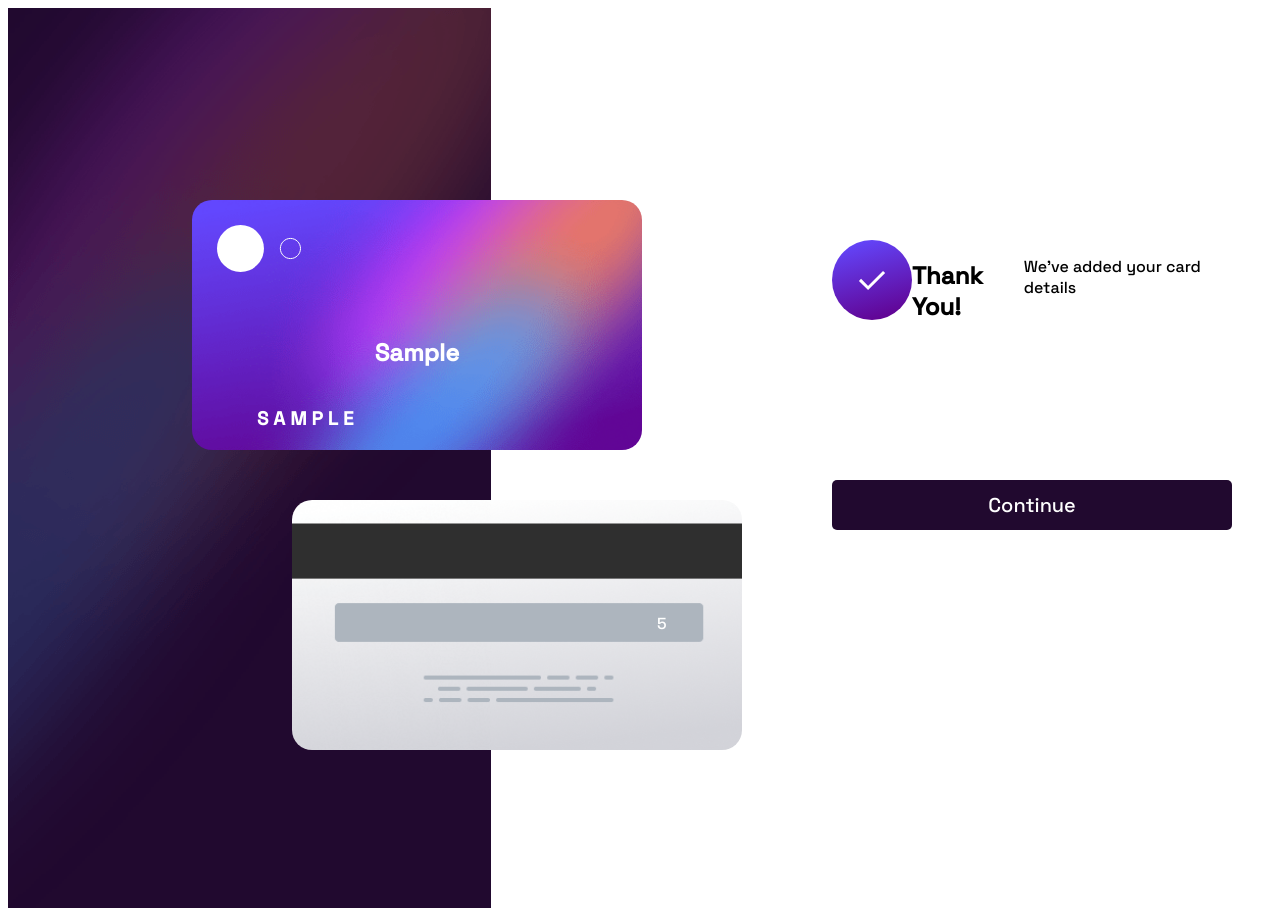
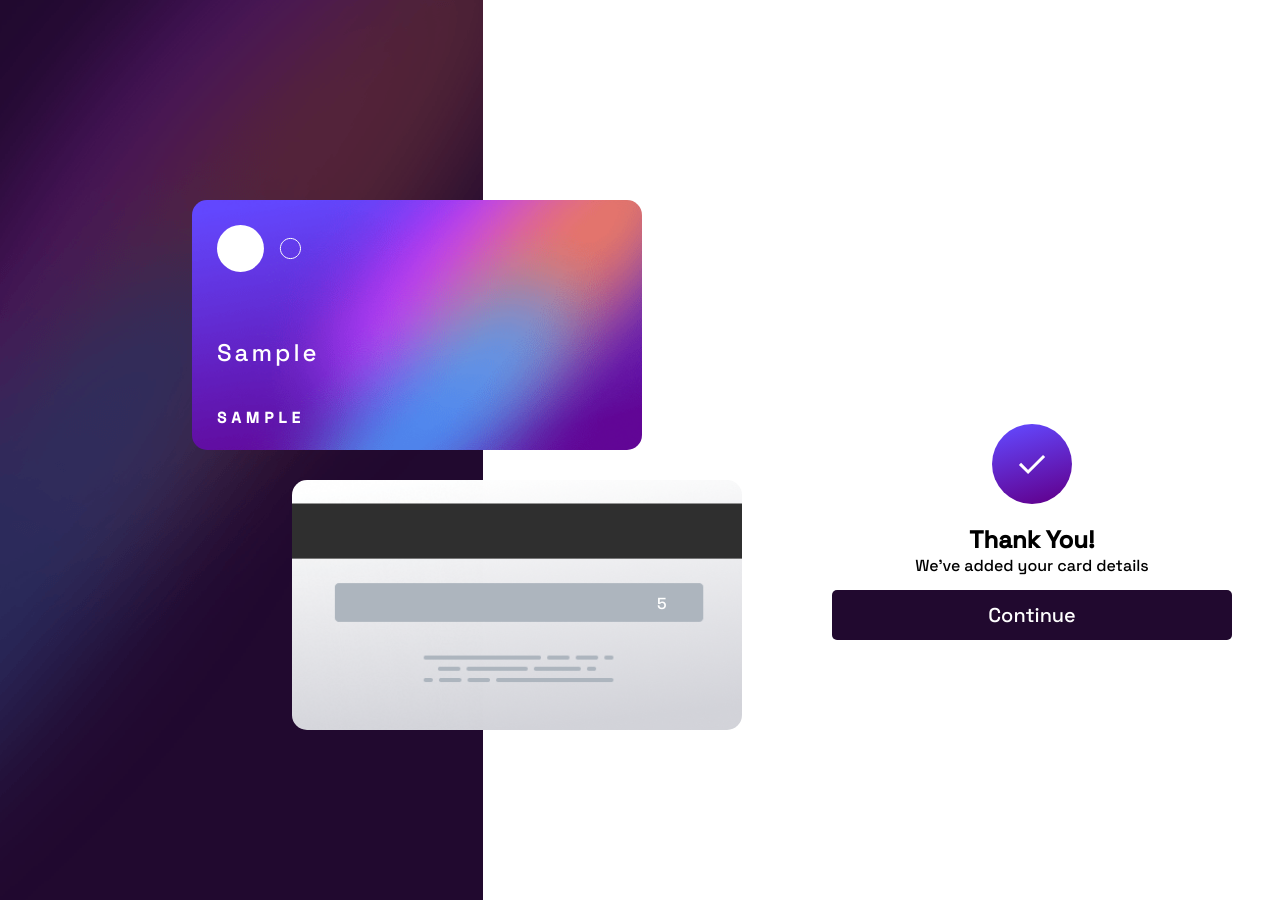
Before and after one commit to RohanSangle/card_details_form, a React (Create React App) app: page / in a window 1280 px wide. Both pictures are taken after typing "Sample", "Sample", "5" into the empty fields and a click on the button "Confirm". Built offline with nearby package versions, Linux system fonts and the light colour scheme.

Commit message:
fixed thankyou component and added some css

```diff
--- a/src/App.css
+++ b/src/App.css
@@ -5,7 +5,7 @@
 
 .cards{
   position: absolute;
-  row-gap: 50px;
+  row-gap: 30px;
   column-gap: 50px;
   left: 15%;
   display: grid;
@@ -14,7 +14,7 @@
 
 .form{
   position: absolute;
-  top: 30%;
+  top: 40%;
   left: 65%;
   width: 400px;
   height: 300px;
@@ -24,12 +24,13 @@
 
 .frontcard{
   background: url("./images/bg-card-front.png") no-repeat;
-  border-radius: 20px;
+  border-radius: 10px;
   background-size: cover;
   background-position: center;
-  width: 200px;
+  /* width: 200px; */
   height: 200px;
   padding: 5%;
+  /* margin-top: -20%; */
 }
 
 .backcard{
@@ -37,7 +38,7 @@
   border-radius: 20px;
   background-size: cover;
   background-position: center;
-  width: 200px;
+  /* width: 200px; */
   height: 200px;
   padding: 5%;
   margin-left: 100px;
@@ -47,7 +48,7 @@
   .frontcard, .backcard{
     width: 400px;
     height: 200px;
-    border-radius: 20px;
+    border-radius: 15px;
 
   }
 }
@@ -56,17 +57,20 @@
   margin-top: 15%;
   display: flex;
   color: white;
-  justify-content: center;
-  word-spacing: 10px;
+  /* justify-content: center; */
+  word-spacing: 8px;
+  letter-spacing: 3px;
+  font-weight: 400;
 }
 
 .credentials{
   color: white;
   display: flex;
-  margin-top: 5%;
+  margin-top: 10%;
   justify-content: space-between;
   text-transform: uppercase;
   letter-spacing: 5px;
+  font-size:small;
 
 }
 
@@ -89,6 +93,43 @@
 }
 
 .btn{
+  position: relative;
+  top: 80%;
+  /* left: 35%; */
+  width: 400px;
+  height: 50px;
+  background-color: hsl(278, 68%, 11%);
+  color: white;
+  border: none;
+  border-radius: 5px;
+  font-size: 20px;
+  cursor: pointer;
+}
+
+.thankyouform{
+  position: absolute;
+  top: 10%;
+  /* left: 2%; */
+  width: 400px;
+  height: 300px;
+  display: flex;
+  flex-direction: column;
+  justify-content: center;
+  align-items: center;
+}
+
+.tickblock{
+  margin-block: center;
+  margin-bottom: 5%;
+}
+
+.thank{
+  text-transform: uppercase;
+  text-align: center;
+  margin-bottom: 15%;
+}
+
+.btn2{
   position: absolute;
   top: 80%;
   /* left: 35%; */
@@ -102,21 +143,10 @@
   cursor: pointer;
 }
 
-.tickblock{
-  margin-block: auto;
-  margin-bottom: 80%;
-}
-
-.thank{
-  text-transform: uppercase;
-  text-align: center;
-  margin-bottom: 20px;
-}
-
 
 form label{
   display: block;
-  margin-bottom: 10px;
+  margin-bottom: 3%;
   text-transform: uppercase;
   text-size-adjust: small;
   word-spacing: 5px;
@@ -128,5 +158,5 @@ form input{
   border-radius: 5px;
   border: 1px solid #ccc;
   padding: 5px;
-  margin-bottom: 10px;
+  margin-bottom: 5%;
 }
--- a/src/App.js
+++ b/src/App.js
@@ -79,10 +79,12 @@ function App() {
 function ThankYou({setConfirmed}){
   return(
     <>
-    <img src={tick} alt='' className='tickblock'/>
-      <h1 className='Thank'>Thank You!</h1>
-      <p>We've added your card details</p>
-      <button onClick={()=> setConfirmed(false)} className='btn'>Continue</button>
+      <div className='thankyouform'>
+        <img src={tick} alt='' className='tickblock'/>
+        <h1 className='Thank'>Thank You!</h1>
+        <p>We've added your card details</p>
+        <button onClick={()=> setConfirmed(false)} className='btn2'>Continue</button>
+      </div>
 
     </>
 
--- a/src/index.css
+++ b/src/index.css
@@ -2,5 +2,7 @@
 
 
 * {
-  font-family: "space Grotesk", "sans-serif" ;
+  font-family: "space Grotesk", "sans-serif";
+  margin: 0;
+  padding: 0;
 }
```
